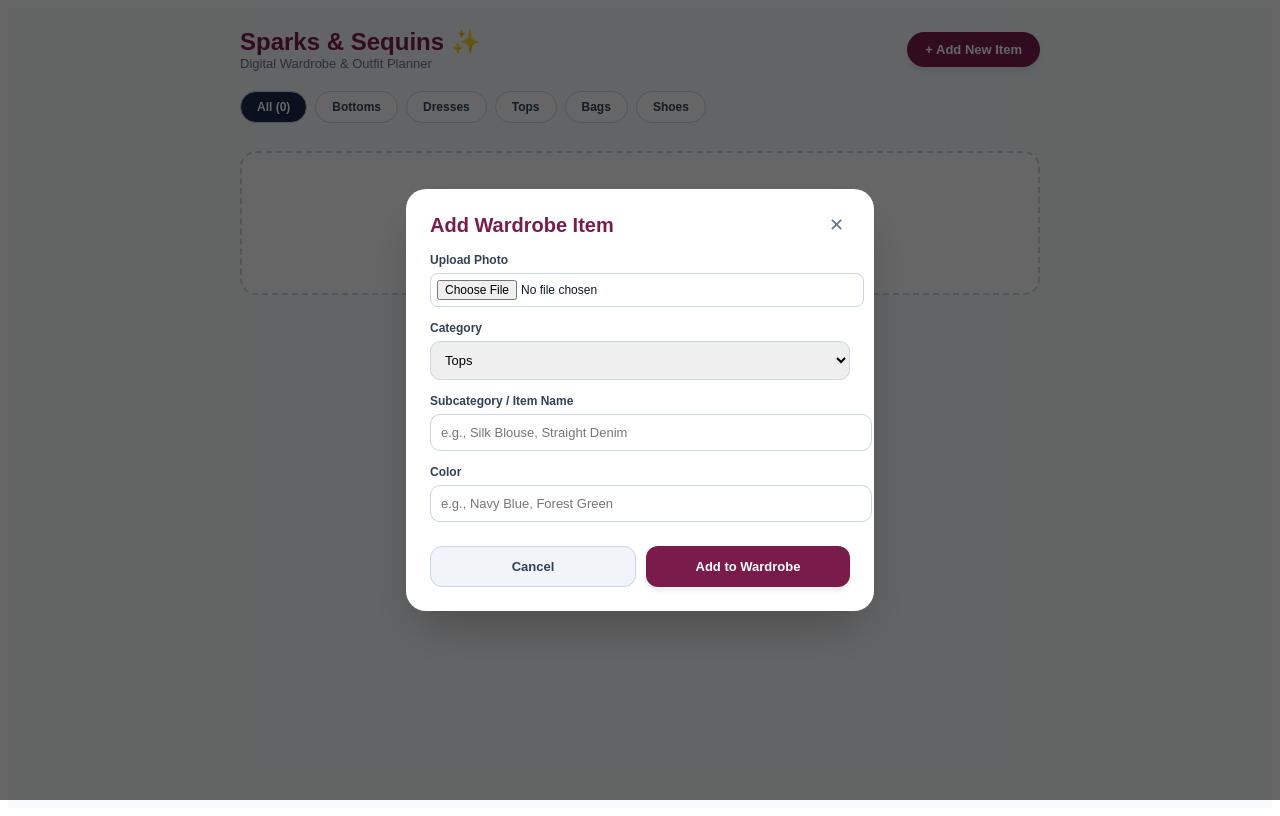
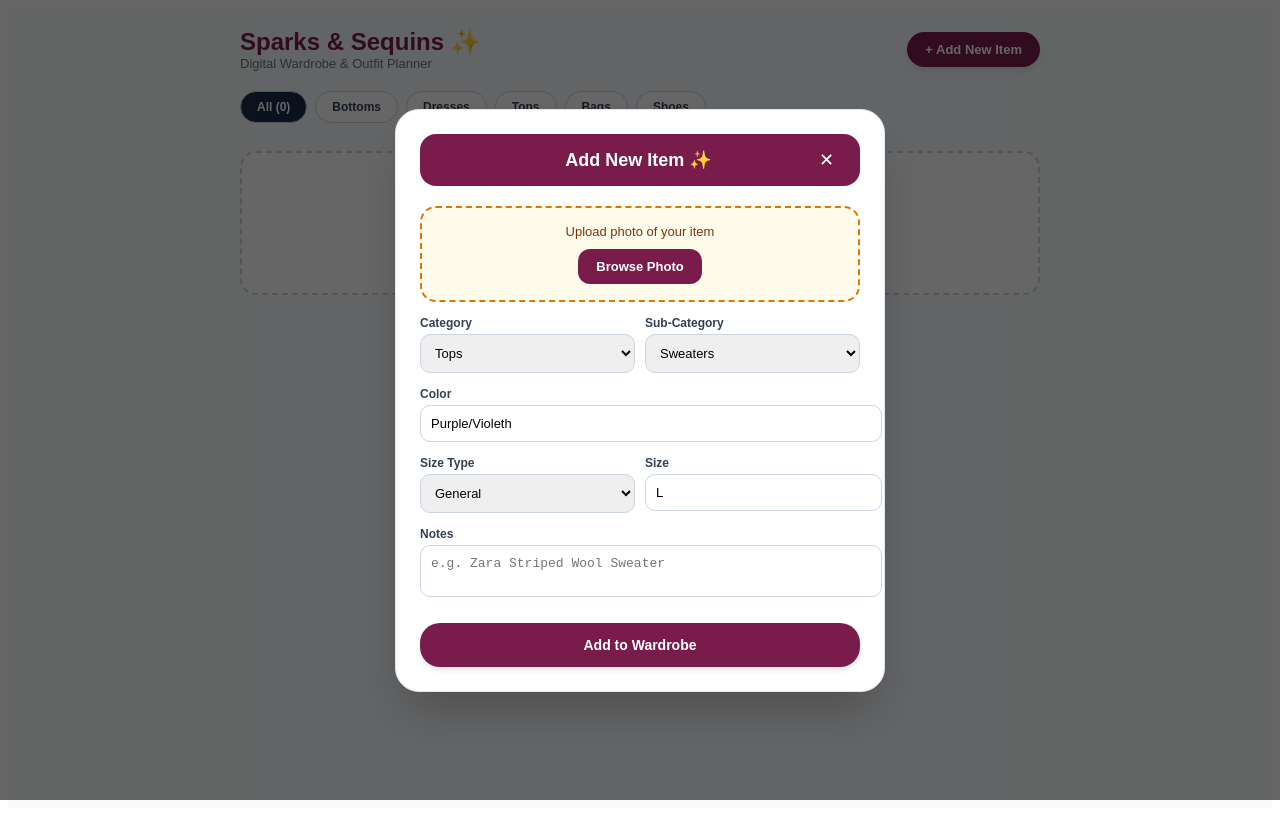
Before and after one commit to vhMarle/digital-styling, a React (Vite) app: page / in a window 1280 px wide. Both pictures are taken after a click on the button "+ Add New Item". Built offline with nearby package versions, Linux system fonts and the light colour scheme.

Commit message:
Restore original multi-step UI layout with working background removal and success popup

```diff
--- a/src/components/AddItem.jsx
+++ b/src/components/AddItem.jsx
@@ -1,17 +1,31 @@
 // src/components/AddItem.jsx
 import React, { useState } from 'react';
 
-const CATEGORIES = ['Bottoms', 'Dresses', 'Tops', 'Bags', 'Shoes'];
+const CATEGORIES = ['Tops', 'Bottoms', 'Dresses', 'Bags', 'Shoes'];
+const SUBCATEGORIES = {
+  Tops: ['Sweaters', 'Blouses', 'T-Shirts', 'Shirts', 'Tank Tops'],
+  Bottoms: ['Jeans', 'Trousers', 'Skirts', 'Shorts'],
+  Dresses: ['Casual Dresses', 'Evening Dresses', 'Maxi Dresses'],
+  Bags: ['Handbags', 'Crossbody', 'Totes', 'Clutches'],
+  Shoes: ['Sneakers', 'Boots', 'Sandals', 'Heels']
+};
 
 export default function AddItem({ onClose, onAddItem }) {
   const [file, setFile] = useState(null);
   const [previewUrl, setPreviewUrl] = useState('');
-  const [processedImage, setProcessedImage] = useState('');
+  const [processedImageUrl, setProcessedImageUrl] = useState('');
+  const [isRemovingBg, setIsRemovingBg] = useState(false);
+
+  // Form fields matching your design
   const [category, setCategory] = useState('Tops');
-  const [subcategory, setSubcategory] = useState('');
-  const [color, setColor] = useState('');
-  const [isRemovingBg, setIsRemovingBg] = useState(false);
-  const [showSuccess, setShowSuccess] = useState(false);
+  const [subcategory, setSubcategory] = useState('Sweaters');
+  const [color, setColor] = useState('Purple/Violeth');
+  const [sizeType, setSizeType] = useState('General');
+  const [size, setSize] = useState('L');
+  const [notes, setNotes] = useState('');
+
+  // Success popup state
+  const [showSuccessPopup, setShowSuccessPopup] = useState(false);
 
   const handleFileChange = (e) => {
     const selected = e.target.files[0];
@@ -19,7 +33,7 @@ export default function AddItem({ onClose, onAddItem }) {
       setFile(selected);
       const url = URL.createObjectURL(selected);
       setPreviewUrl(url);
-      setProcessedImage('');
+      setProcessedImageUrl('');
     }
   };
 
@@ -28,18 +42,17 @@ export default function AddItem({ onClose, onAddItem }) {
     setIsRemovingBg(true);
 
     setTimeout(() => {
-      setProcessedImage(previewUrl);
+      setProcessedImageUrl(previewUrl);
       setIsRemovingBg(false);
-    }, 800);
+    }, 700);
   };
 
   const handleSubmit = (e) => {
     e.preventDefault();
 
-    const finalImageUrl = processedImage || previewUrl;
-
-    if (!finalImageUrl) {
-      alert('Please select and process an image first.');
+    const finalImage = processedImageUrl || previewUrl;
+    if (!finalImage) {
+      alert('Please upload an image first.');
       return;
     }
 
@@ -47,17 +60,20 @@ export default function AddItem({ onClose, onAddItem }) {
       id: Date.now().toString(),
       category,
       subcategory: subcategory || 'Item',
-      color: color || 'Neutral',
-      image_url: finalImageUrl,
+      color,
+      sizeType,
+      size,
+      notes,
+      image_url: finalImage, // Preserves background-removed image state
     };
 
     onAddItem(newItem);
-    setShowSuccess(true);
+    setShowSuccessPopup(true);
 
     setTimeout(() => {
-      setShowSuccess(false);
+      setShowSuccessPopup(false);
       onClose();
-    }, 1200);
+    }, 1400);
   };
 
   return (
@@ -66,10 +82,11 @@ export default function AddItem({ onClose, onAddItem }) {
       backgroundColor: 'rgba(0,0,0,0.6)', display: 'flex', justifyContent: 'center',
       alignItems: 'center', zIndex: 1000, padding: '16px'
     }}>
-      {showSuccess && (
+      {/* Success Notification Popup */}
+      {showSuccessPopup && (
         <div style={{
           position: 'absolute', backgroundColor: '#ffffff', borderRadius: '16px',
-          padding: '24px 32px', textAlign: 'center', zIndex: 1100,
+          padding: '24px 36px', textAlign: 'center', zIndex: 1100,
           boxShadow: '0 20px 25px -5px rgba(0,0,0,0.3)', border: '2px solid #7a1c4b'
         }}>
           <h3 style={{ margin: '0 0 8px 0', color: '#7a1c4b', fontSize: '18px' }}>Success! ✨</h3>
@@ -77,64 +94,89 @@ export default function AddItem({ onClose, onAddItem }) {
         </div>
       )}
 
+      {/* Main Modal Card */}
       <div style={{
-        backgroundColor: '#ffffff', borderRadius: '20px', padding: '24px',
-        maxWidth: '420px', width: '100%', boxShadow: '0 25px 50px -12px rgba(0,0,0,0.25)',
-        maxHeight: '90vh', overflowY: 'auto'
+        backgroundColor: '#ffffff', borderRadius: '24px', padding: '24px',
+        maxWidth: '440px', width: '100%', boxShadow: '0 25px 50px -12px rgba(0,0,0,0.25)',
+        maxHeight: '90vh', overflowY: 'auto', border: '1px solid #e2e8f0'
       }}>
-        <div style={{ display: 'flex', justifyContent: 'space-between', alignItems: 'center', marginBottom: '16px' }}>
-          <h2 style={{ margin: 0, fontSize: '20px', color: '#7a1c4b' }}>Add Wardrobe Item</h2>
+        {/* Header matching your mobile mockup */}
+        <div style={{
+          backgroundColor: '#7a1c4b', color: '#ffffff', borderRadius: '16px',
+          padding: '14px 20px', display: 'flex', alignItems: 'center', justifyContent: 'space-between',
+          marginBottom: '20px'
+        }}>
+          <div style={{ width: '24px' }}></div>
+          <h2 style={{ margin: 0, fontSize: '18px', fontWeight: 'bold', display: 'flex', alignItems: 'center', gap: '6px' }}>
+            Add New Item ✨
+          </h2>
           <button
+            type="button"
             onClick={onClose}
-            style={{ background: 'none', border: 'none', fontSize: '18px', cursor: 'pointer', color: '#64748b' }}
+            style={{ background: 'none', border: 'none', color: '#ffffff', fontSize: '18px', cursor: 'pointer' }}
           >
             ✕
           </button>
         </div>
 
         <form onSubmit={handleSubmit} style={{ display: 'flex', flexDirection: 'column', gap: '14px' }}>
+          {/* Photo Preview Box with dashed border */}
+          <div style={{
+            border: '2px dashed #d97706', backgroundColor: '#fffbeb', borderRadius: '16px',
+            padding: '16px', textAlign: 'center'
+          }}>
+            {previewUrl ? (
               <div>
-            <label style={{ display: 'block', fontSize: '12px', fontWeight: 'bold', color: '#334155', marginBottom: '6px' }}>
-              Upload Photo
+                <img
+                  src={processedImageUrl || previewUrl}
+                  alt="Preview"
+                  style={{ maxHeight: '140px', objectFit: 'contain', borderRadius: '8px', marginBottom: '10px' }}
+                />
+                <div style={{ display: 'flex', gap: '8px', justifyContent: 'center' }}>
+                  <label style={{
+                    backgroundColor: '#1b2a4a', color: '#ffffff', borderRadius: '12px',
+                    padding: '8px 14px', fontSize: '12px', fontWeight: 'bold', cursor: 'pointer'
+                  }}>
+                    Change Photo
+                    <input type="file" accept="image/*" onChange={handleFileChange} style={{ display: 'none' }} />
                   </label>
-            <input
-              type="file"
-              accept="image/*"
-              onChange={handleFileChange}
-              style={{ width: '100%', fontSize: '12px', padding: '6px', border: '1px solid #cbd5e1', borderRadius: '8px' }}
-            />
-          </div>
-
-          {previewUrl && (
-            <div style={{ textAlign: 'center', backgroundColor: '#f8fafc', padding: '10px', borderRadius: '12px', border: '1px solid #e2e8f0' }}>
-              <img
-                src={processedImage || previewUrl}
-                alt="Preview"
-                style={{ maxHeight: '140px', objectFit: 'contain', borderRadius: '8px' }}
-              />
-              <div style={{ marginTop: '8px' }}>
                   <button
                     type="button"
                     onClick={handleRemoveBackground}
                     disabled={isRemovingBg}
                     style={{
-                    backgroundColor: '#1b2a4a', color: '#ffffff', border: 'none',
-                    borderRadius: '8px', padding: '6px 12px', fontSize: '11px', fontWeight: 'bold', cursor: 'pointer'
+                      backgroundColor: '#7a1c4b', color: '#ffffff', border: 'none',
+                      borderRadius: '12px', padding: '8px 14px', fontSize: '12px', fontWeight: 'bold', cursor: 'pointer'
                     }}
                   >
-                  {isRemovingBg ? 'Processing...' : '✨ Clear Background'}
+                    {isRemovingBg ? 'Processing...' : '✨ Clear BG'}
                   </button>
                 </div>
               </div>
+            ) : (
+              <div>
+                <p style={{ margin: '0 0 10px 0', fontSize: '13px', color: '#78350f' }}>Upload photo of your item</p>
+                <label style={{
+                  backgroundColor: '#7a1c4b', color: '#ffffff', borderRadius: '12px',
+                  padding: '10px 18px', fontSize: '13px', fontWeight: 'bold', cursor: 'pointer', display: 'inline-block'
+                }}>
+                  Browse Photo
+                  <input type="file" accept="image/*" onChange={handleFileChange} style={{ display: 'none' }} />
+                </label>
+              </div>
             )}
+          </div>
 
-          <div>
-            <label style={{ display: 'block', fontSize: '12px', fontWeight: 'bold', color: '#334155', marginBottom: '6px' }}>
-              Category
-            </label>
+          {/* Category & Sub-Category row */}
+          <div style={{ display: 'flex', gap: '10px' }}>
+            <div style={{ flex: 1 }}>
+              <label style={{ display: 'block', fontSize: '12px', fontWeight: 'bold', color: '#334155', marginBottom: '4px' }}>Category</label>
               <select
                 value={category}
-              onChange={(e) => setCategory(e.target.value)}
+                onChange={(e) => {
+                  setCategory(e.target.value);
+                  setSubcategory(SUBCATEGORIES[e.target.value]?.[0] || '');
+                }}
                 style={{ width: '100%', padding: '10px', borderRadius: '10px', border: '1px solid #cbd5e1', fontSize: '13px' }}
               >
                 {CATEGORIES.map((cat) => (
@@ -142,55 +184,81 @@ export default function AddItem({ onClose, onAddItem }) {
                 ))}
               </select>
             </div>
+            <div style={{ flex: 1 }}>
+              <label style={{ display: 'block', fontSize: '12px', fontWeight: 'bold', color: '#334155', marginBottom: '4px' }}>Sub-Category</label>
+              <select
+                value={subcategory}
+                onChange={(e) => setSubcategory(e.target.value)}
+                style={{ width: '100%', padding: '10px', borderRadius: '10px', border: '1px solid #cbd5e1', fontSize: '13px' }}
+              >
+                {(SUBCATEGORIES[category] || []).map((sub) => (
+                  <option key={sub} value={sub}>{sub}</option>
+                ))}
+              </select>
+            </div>
+          </div>
 
+          {/* Color */}
           <div>
-            <label style={{ display: 'block', fontSize: '12px', fontWeight: 'bold', color: '#334155', marginBottom: '6px' }}>
-              Subcategory / Item Name
-            </label>
+            <label style={{ display: 'block', fontSize: '12px', fontWeight: 'bold', color: '#334155', marginBottom: '4px' }}>Color</label>
             <input
               type="text"
-              placeholder="e.g., Silk Blouse, Straight Denim"
-              value={subcategory}
-              onChange={(e) => setSubcategory(e.target.value)}
+              value={color}
+              onChange={(e) => setColor(e.target.value)}
+              placeholder="e.g. Purple/Violet"
               style={{ width: '100%', padding: '10px', borderRadius: '10px', border: '1px solid #cbd5e1', fontSize: '13px' }}
             />
           </div>
 
-          <div>
-            <label style={{ display: 'block', fontSize: '12px', fontWeight: 'bold', color: '#334155', marginBottom: '6px' }}>
-              Color
-            </label>
+          {/* Size Section */}
+          <div style={{ display: 'flex', gap: '10px' }}>
+            <div style={{ flex: 1 }}>
+              <label style={{ display: 'block', fontSize: '12px', fontWeight: 'bold', color: '#334155', marginBottom: '4px' }}>Size Type</label>
+              <select
+                value={sizeType}
+                onChange={(e) => setSizeType(e.target.value)}
+                style={{ width: '100%', padding: '10px', borderRadius: '10px', border: '1px solid #cbd5e1', fontSize: '13px' }}
+              >
+                <option value="General">General</option>
+                <option value="Numeric">Numeric</option>
+                <option value="Custom">Custom</option>
+              </select>
+            </div>
+            <div style={{ flex: 1 }}>
+              <label style={{ display: 'block', fontSize: '12px', fontWeight: 'bold', color: '#334155', marginBottom: '4px' }}>Size</label>
               <input
                 type="text"
-              placeholder="e.g., Navy Blue, Forest Green"
-              value={color}
-              onChange={(e) => setColor(e.target.value)}
+                value={size}
+                onChange={(e) => setSize(e.target.value)}
+                placeholder="e.g. L, 10, Medium"
                 style={{ width: '100%', padding: '10px', borderRadius: '10px', border: '1px solid #cbd5e1', fontSize: '13px' }}
               />
             </div>
+          </div>
 
-          <div style={{ display: 'flex', gap: '10px', marginTop: '10px' }}>
-            <button
-              type="button"
-              onClick={onClose}
-              style={{
-                flex: 1, backgroundColor: '#f1f5f9', color: '#334155', border: '1px solid #cbd5e1',
-                borderRadius: '12px', padding: '12px', fontSize: '13px', fontWeight: 'bold', cursor: 'pointer'
-              }}
-            >
-              Cancel
-            </button>
+          {/* Notes */}
+          <div>
+            <label style={{ display: 'block', fontSize: '12px', fontWeight: 'bold', color: '#334155', marginBottom: '4px' }}>Notes</label>
+            <textarea
+              value={notes}
+              onChange={(e) => setNotes(e.target.value)}
+              placeholder="e.g. Zara Striped Wool Sweater"
+              rows="2"
+              style={{ width: '100%', padding: '10px', borderRadius: '10px', border: '1px solid #cbd5e1', fontSize: '13px', resize: 'none' }}
+            />
+          </div>
+
+          {/* Add to Wardrobe Button */}
           <button
             type="submit"
             style={{
-                flex: 1, backgroundColor: '#7a1c4b', color: '#ffffff', border: 'none',
-                borderRadius: '12px', padding: '12px', fontSize: '13px', fontWeight: 'bold', cursor: 'pointer',
-                boxShadow: '0 4px 6px -1px rgba(0,0,0,0.1)'
+              backgroundColor: '#7a1c4b', color: '#ffffff', border: 'none',
+              borderRadius: '20px', padding: '14px', fontSize: '14px', fontWeight: 'bold', cursor: 'pointer',
+              marginTop: '8px', boxShadow: '0 4px 6px -1px rgba(0,0,0,0.1)'
             }}
           >
             Add to Wardrobe
           </button>
-          </div>
         </form>
       </div>
     </div>
```
Lines whose indentation alone changed are shown as unchanged.
